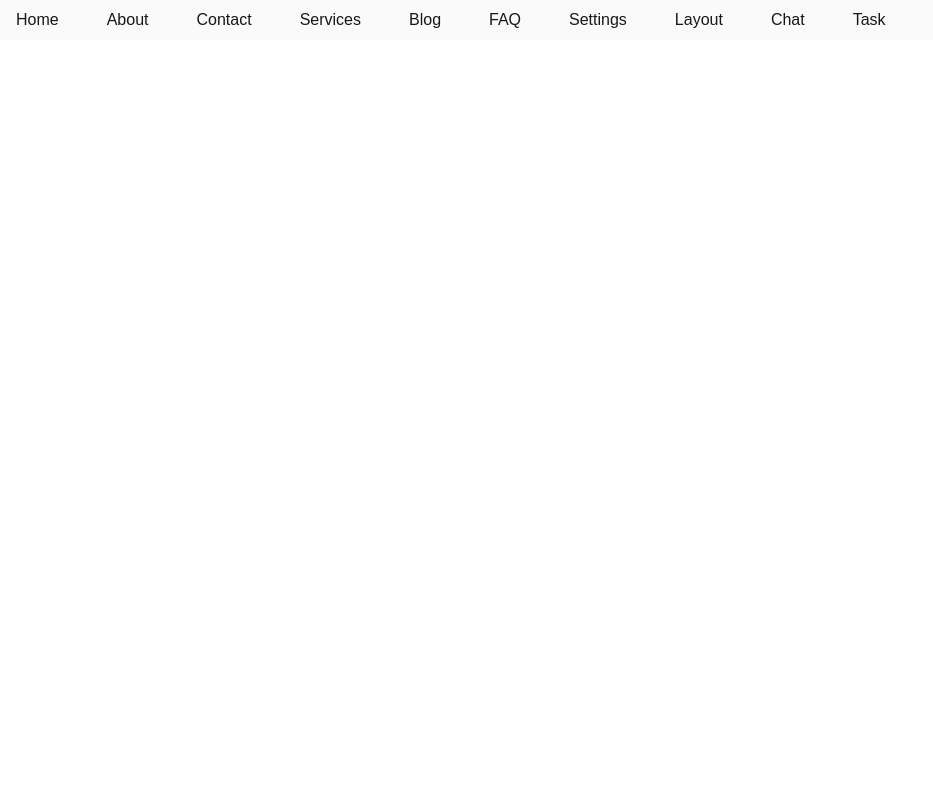
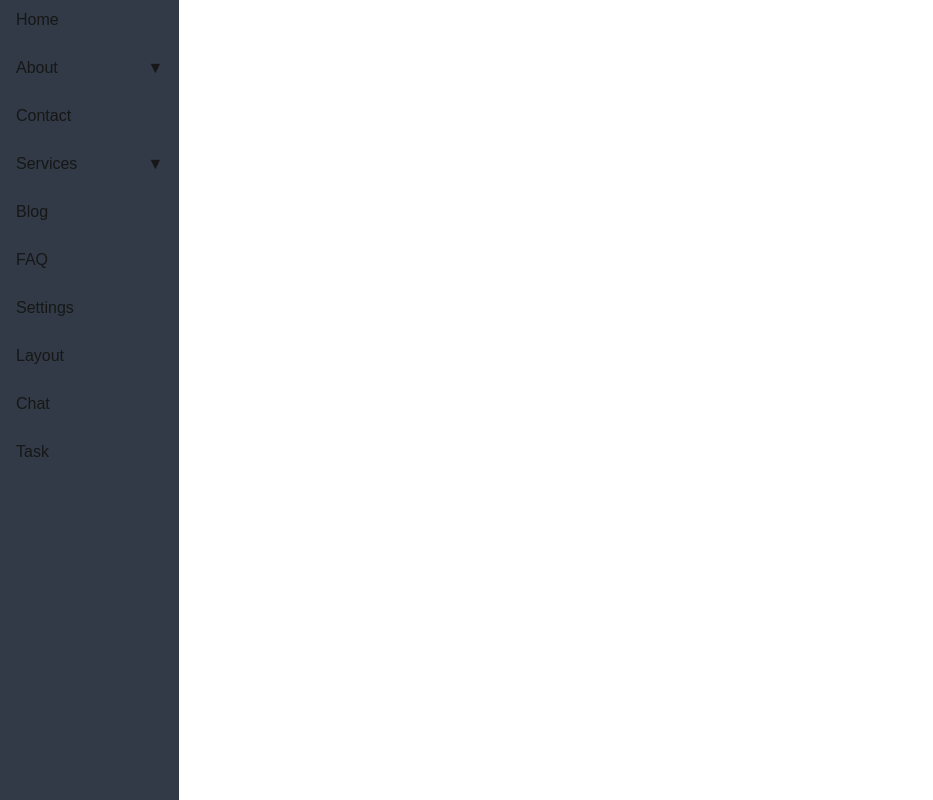
Before and after one commit to somnetics/seamless-app, a Next.js app: page / in a window 1280 px wide. Shown: the whole page, without its empty margins (0-933 px from the left). Built offline with nearby package versions, Linux system fonts and the light colour scheme.

Commit message:
menu styling done

```diff
--- a/src/components/Menu.tsx
+++ b/src/components/Menu.tsx
@@ -24,6 +24,18 @@ const Menu = ({ className }: React.HTMLAttributes<HTMLElement>) => {
     setOpenSubmenu(openSubmenu === url ? null : url);
   };
 
+  const handleMouseEnter = (url: string) => {
+    if (orientation === "horizontal") {
+      setOpenSubmenu(url);
+    }
+  };
+
+  const handleMouseLeave = () => {
+    if (orientation === "horizontal") {
+      setOpenSubmenu(null);
+    }
+  };
+
   return (
     <nav
       className={twMerge(
@@ -42,11 +54,20 @@ const Menu = ({ className }: React.HTMLAttributes<HTMLElement>) => {
         >
           {orientation === "horizontal" ? (
             <>
-              <Link href={item.url} className="px-4 py-2 transition block">
-                {item.label}
-              </Link>
-              {item.submenu && (
-                <div className="absolute left-0 pl-4 top-full mt-1 w-48 shadow-lg opacity-0 invisible group-hover:opacity-100 group-hover:visible transition-all duration-200 z-10">
+              {item.submenu ? (
+                <div
+                  onMouseEnter={() => handleMouseEnter(item.url)}
+                  onMouseLeave={handleMouseLeave}
+                  className="relative"
+                >
+                  <button className="px-4 py-2 hover:text-gray-400 transition block cursor-pointer flex items-center">
+                    <span>{item.label}</span>
+                    <span className="ml-1">
+                      {openSubmenu === item.url ? "▲" : "▼"}
+                    </span>
+                  </button>
+                  {openSubmenu === item.url && (
+                    <div className="absolute left-0 pl-4 top-full mt-1 w-48 shadow-lg opacity-100 visible transition-all duration-200 z-10">
                       {item.submenu.map((subItem) => (
                         <Link
                           key={subItem.url}
@@ -58,17 +79,31 @@ const Menu = ({ className }: React.HTMLAttributes<HTMLElement>) => {
                       ))}
                     </div>
                   )}
+                </div>
+              ) : (
+                <Link href={item.url} className="px-4 py-2 transition block">
+                  {item.label}
+                </Link>
+              )}
             </>
           ) : (
             <>
+              {item.submenu ? (
+                <>
                   <button
                     onClick={() => toggleSubmenu(item.url)}
-                className="px-4 py-2 hover:text-gray-400 transition block text-left w-full cursor-pointer"
+                    className="px-4 py-2 hover:text-gray-400 transition block text-left w-full cursor-pointer flex justify-between items-center"
                   >
-                {item.label}
+                    <span>{item.label}</span>
+                    <span>{openSubmenu === item.url ? "▲" : "▼"}</span>
                   </button>
-              {item.submenu && openSubmenu === item.url && (
-                <div className="w-full rounded-md shadow-lg z-10 pl-4">
+                  <div
+                    className={`w-full z-10 pl-4 transition-all duration-300 ${
+                      openSubmenu === item.url
+                        ? "max-h-96 opacity-100"
+                        : "max-h-0 opacity-0 overflow-hidden"
+                    }`}
+                  >
                     {item.submenu.map((subItem) => (
                       <Link
                         key={subItem.url}
@@ -79,6 +114,14 @@ const Menu = ({ className }: React.HTMLAttributes<HTMLElement>) => {
                       </Link>
                     ))}
                   </div>
+                </>
+              ) : (
+                <Link
+                  href={item.url}
+                  className="px-4 py-2 hover:text-gray-400 transition block"
+                >
+                  {item.label}
+                </Link>
               )}
             </>
           )}
--- /dev/null
+++ b/src/components/MenuWrapper.tsx
@@ -0,0 +1,20 @@
+import Image from "next/image";
+import Menu from "../components/Menu";
+import menuData from "../data/menu.json";
+
+export default function Menuwrapper() {
+  const { orientation } = menuData;
+  return (
+    <div className={`flex items-top justify-start font-sans h-auto w-screen`}>
+      <div
+        className={
+          orientation === "vertical"
+            ? "flex h-screen bg-[#313a46]"
+            : "flex h-auto w-screen bg-[#313a46]"
+        }
+      >
+        <Menu />
+      </div>
+    </div>
+  );
+}
--- a/src/data/menu.json
+++ b/src/data/menu.json
@@ -1,5 +1,5 @@
 {
-  "orientation": "horizontal",
+  "orientation": "vertical",
   "items": [
     { "label": "Home", "url": "/" },
     {
--- a/src/pages/index.tsx
+++ b/src/pages/index.tsx
@@ -1,14 +1,9 @@
-import Image from "next/image";
-import Menu from "../components/Menu";
+import Menuwrapper from "../components/MenuWrapper";
 
 export default function Home() {
   return (
-    <div
-      className={`flex items-center justify-start bg-zinc-50 font-sans dark:bg-black`}
-    >
-      <div className="flex">
-        <Menu />
-      </div>
-    </div>
+    <>
+      <Menuwrapper />
+    </>
   );
 }
```
Lines whose indentation alone changed are shown as unchanged.
